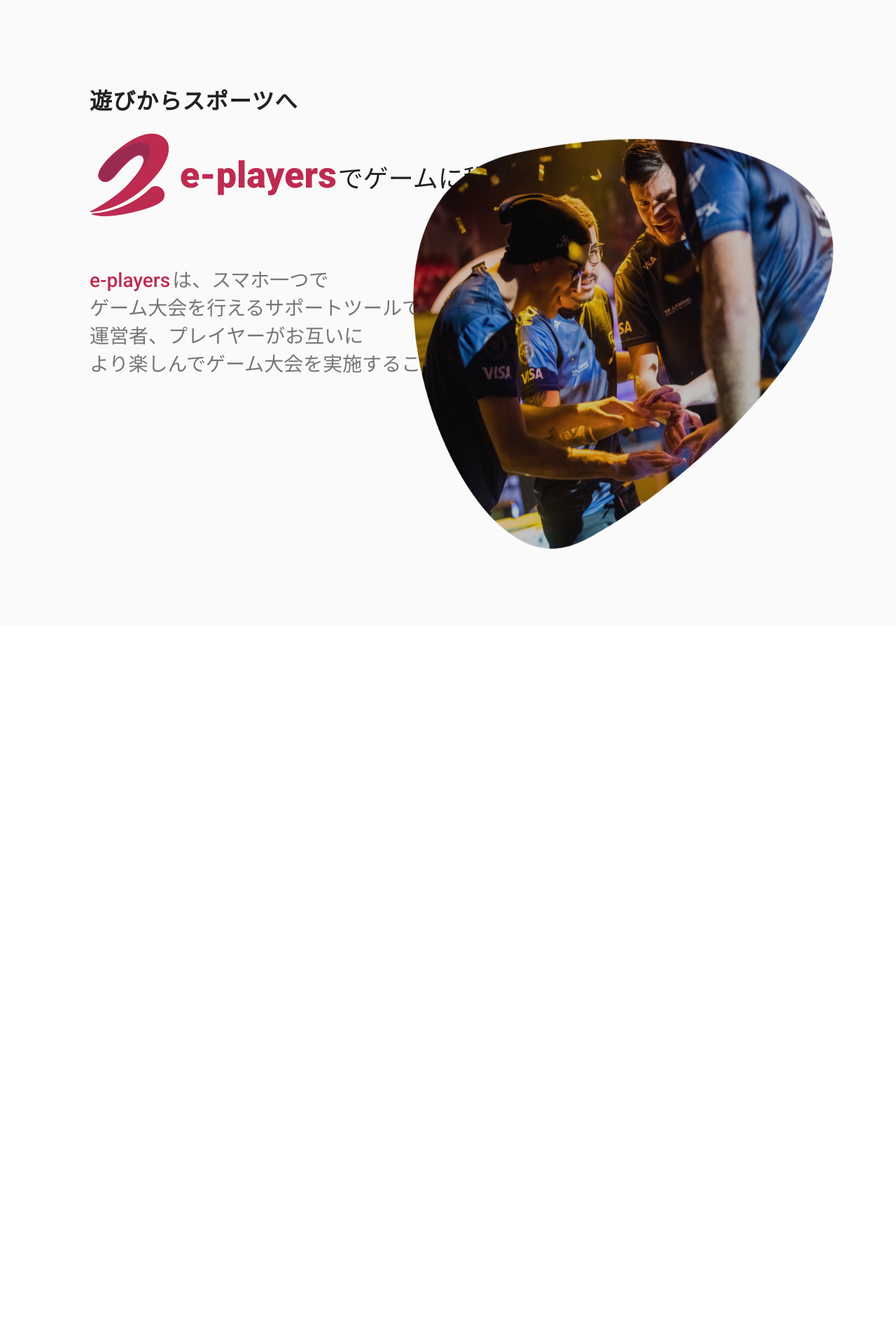
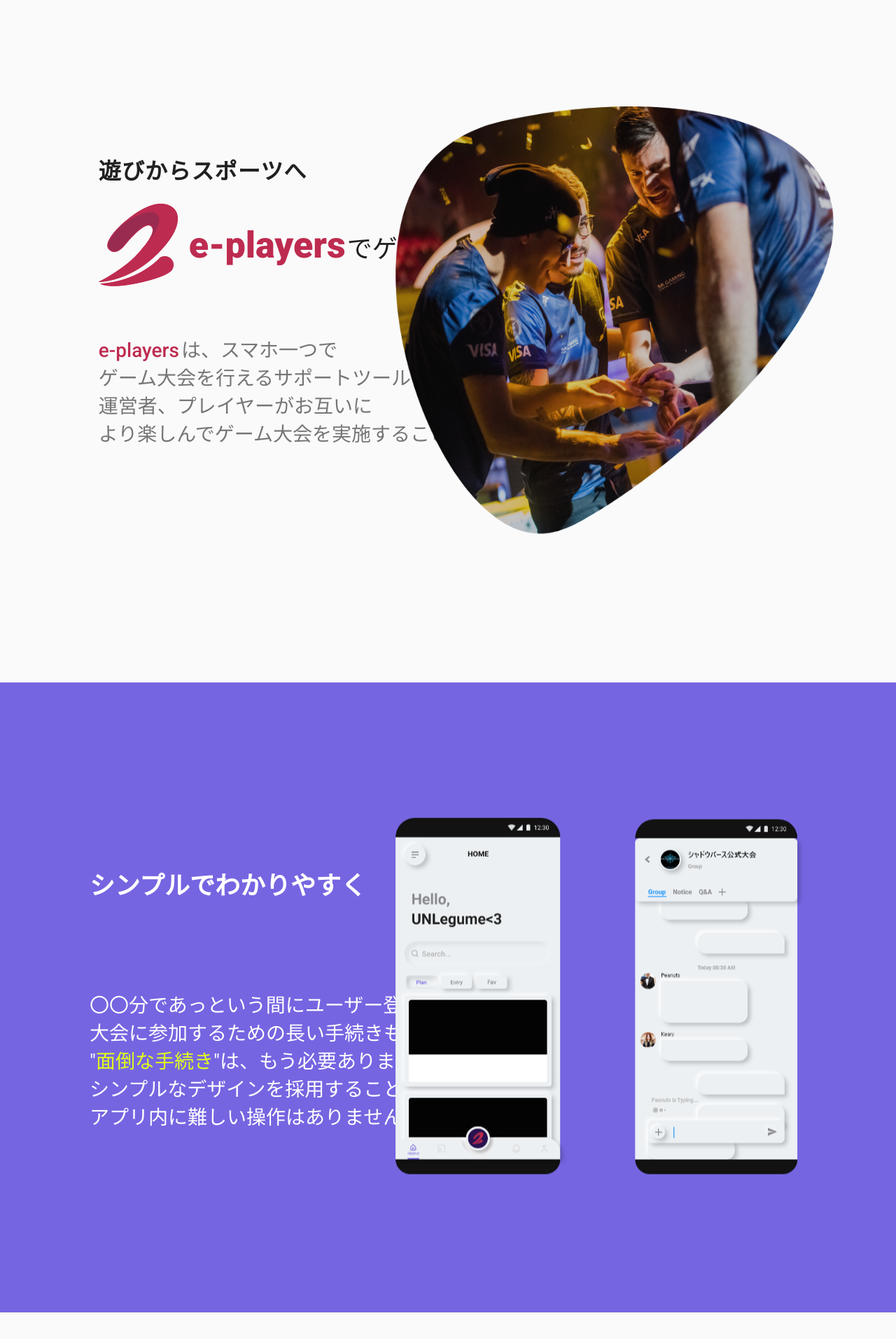
Before and after one commit to Papillon-inc/PapillonBriefWebsite, a Nuxt app in the folder papillon_brief_website/: page / in a window 1280 px wide. Shown: the part 165-2078 px from the top of the page at 70% size. Built offline with nearby package versions, Linux system fonts and the light colour scheme.

Commit message:
secondPanel作成

```diff
--- a/papillon_brief_website/pages/index.vue
+++ b/papillon_brief_website/pages/index.vue
@@ -31,6 +31,26 @@
         <img src="~/static/image/ossan.png" class="ossan" />
       </div>
     </div>
+    <div class="secondPanel">
+      <div class="textBlock">
+        <span class="title">
+          シンプルでわかりやすく<br>
+          <br>
+          <br>
+          <br>
+        </span>
+        〇〇分であっという間にユーザー登録完了。<br>
+        大会に参加するための長い手続きもなし。<br>
+        "<span class="highlight">面倒な手続き</span>"は、もう必要ありません。<br>
+        シンプルなデザインを採用することで<br>
+        アプリ内に難しい操作はありません。
+      </div>
+      <div class="image">
+        <img src="~/static/image/chat.png" />
+      </div>
+    </div>
+    <div class="thirdPanel">
+    </div>
   </div>
 </template>
 
@@ -47,9 +67,17 @@
 <style scoped lang="scss">
 @import url('https://fonts.googleapis.com/css2?family=Roboto:wght@400;500;700;900&display=swap');
 
+body, html {
+  margin: 0;
+  padding: 0;
+}
+
 .container {
   margin: 0;
-  height: 2400px;
+  padding: 0;
+  background: #fafafa;
+  overflow-x: hidden;
+  //animation: fadeIn 1s ease 1s 1 normal;
 
   .navi {
     position: fixed;
@@ -146,8 +174,8 @@
 
     .textBlock {
       position: relative;
-      margin-top: 200px;
-      left: 50%;
+      margin-top: 300px;
+      left: 51%;
 
       width: 80%;
 
@@ -210,12 +238,77 @@
 
       .ossan {
         position: absolute;
-        top: 0;
-        right: -100px;
-        width: 700px;
-        height: 700px;
+
+        top: -150px;
+        right: -90px;
+        width: 730px;
+        height: 730px;
       }
     }
   }
+
+  .secondPanel {
+    position: relative;
+    margin-top: 80px;
+    background: #7565E1;
+
+    height: 900px;
+    width: 100%;
+
+    .textBlock {
+      position: relative;
+
+      top: 50%;
+      left: 10%;
+      color: white;
+      font-size: 28px;
+      font-family: 'Roboto', sans-serif;
+
+      transform: translateY(-50%);
+      -webkit-transform: translateY(-50%);
+      -moz-transform: translateY(-50%);
+
+      .title {
+        font-weight: 700;
+        font-size: 36px;
+      }
+
+      .highlight {
+        color: #E2FF1A;
+      }
+    }
+
+    .image {
+      position: absolute;
+      top: 50%;
+      right: 10%;
+
+      transform: translateY(-50%);
+      -webkit-transform: translateY(-50%);
+      -moz-transform: translateY(-50%);
+    }
+    .image:before {
+      content: url("../static/image/menu.png");
+      margin-right: 90px;
+    }
+  }
+
+  .thirdPanel {
+    position: relative;
+    height: 710px;
+  }
 }
+
+@keyframes fadeIn {
+  0% {opacity: 0}
+  100% {opacity: 1}
+}
+
+.page-enter-active, .page-leave-active {
+  transition: opacity 0.1s
+}
+.page-enter, .page-leave-active {
+  opacity: 0
+}
+
 </style>
```
